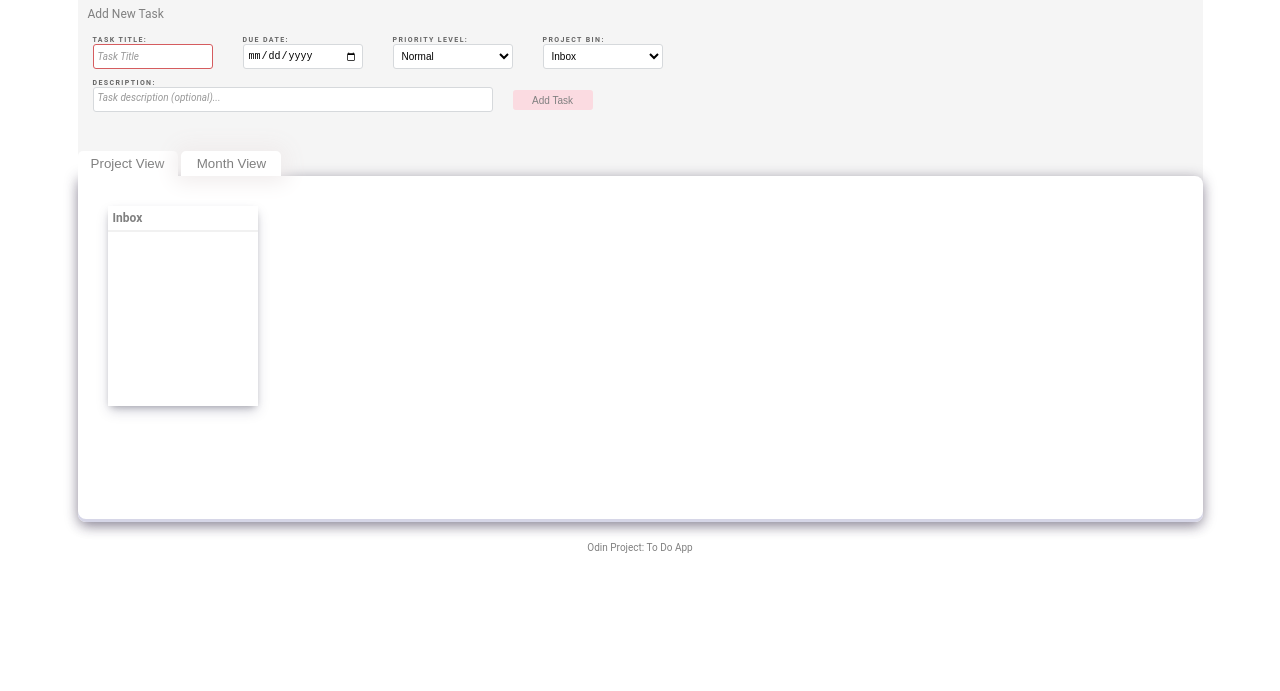
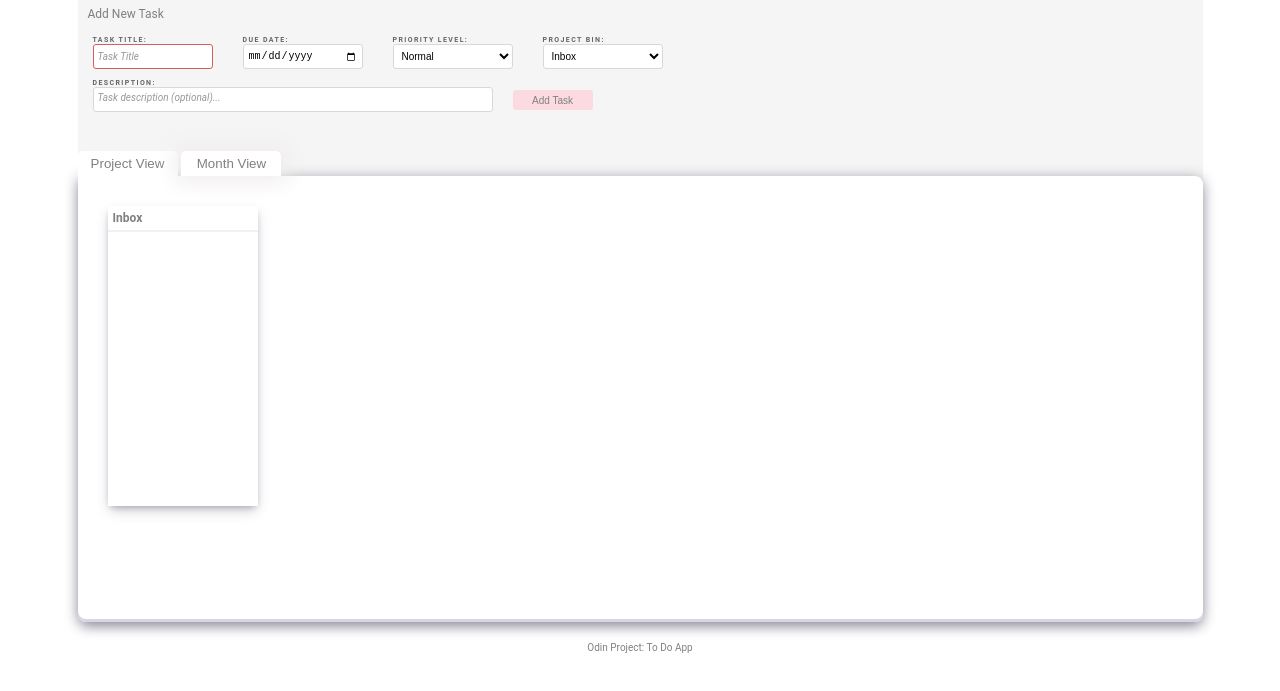
Before and after one commit to vita-bee/to-do-list, a website built with webpack: page src/template.html in a window 1280 px wide. Both pictures are taken after a click on the button "Project View". Shown: the part 53-744 px from the top of the page. Built offline with nearby package versions, Linux system fonts and the light colour scheme.

Commit message:
Remove task details on delete modal close, handle card overflow

```diff
--- a/src/js/deleteTaskModal.js
+++ b/src/js/deleteTaskModal.js
@@ -60,6 +60,11 @@ export const deleteTaskModal = (function() {
     const overlay = document.getElementById("deleteTaskOverlay");
     const deleteConfirmBtn = document.getElementById("deleteConfirmBtn");
     const deleteCancelBtn = document.getElementById("deleteCancelBtn");
+    const deleteTaskItemContainer = document.getElementById("deleteTaskItemContainer");
+    // Remove the task details / deleteTaskItemContainer from the modal
+    while (deleteTaskItemContainer.firstChild) {
+      deleteTaskItemContainer.removeChild(deleteTaskItemContainer.firstChild);
+    }
     // Remove old listeners if they exist
     if (deleteConfirmBtn._clickListener) {
       deleteConfirmBtn.removeEventListener("click", deleteConfirmBtn._clickListener);
--- a/src/styles.css
+++ b/src/styles.css
@@ -462,11 +462,12 @@ footer {
 
 #projectCardsContainer {
   display: grid;
-  align-content: start;
-  grid-template-columns: repeat(auto-fit, minmax(200px, 1fr));
+  justify-content: start;
+  grid-template-columns: repeat(auto-fit, minmax(200px, auto));
   row-gap: 15px;
-  column-gap: 10px;
+  column-gap: 15px;
   padding: 20px;
+
 }
 
 #projectCardsContainer .card {
@@ -474,9 +475,12 @@ footer {
   flex-direction: column;
   background-color: #FFFFFF;
   color: gray;
-  height: 200px;
+  height: 300px;
   min-width:120px;
   max-width:150px;
+  overflow-y: auto;    /* adds vertical scroll bar when needed */
+  overflow-x: hidden;  /* hides horizon scroll */
+  scroll-behavior: smooth;
   box-shadow: rgba(50, 50, 93, 0.25) 0px 6px 12px -2px, rgba(0, 0, 0, 0.3) 0px 3px 7px -3px;
 }
 
@@ -489,4 +493,5 @@ footer {
 }
 .card hr {
   color: gray;
+  margin-bottom: 0.25rem;
 }
```
